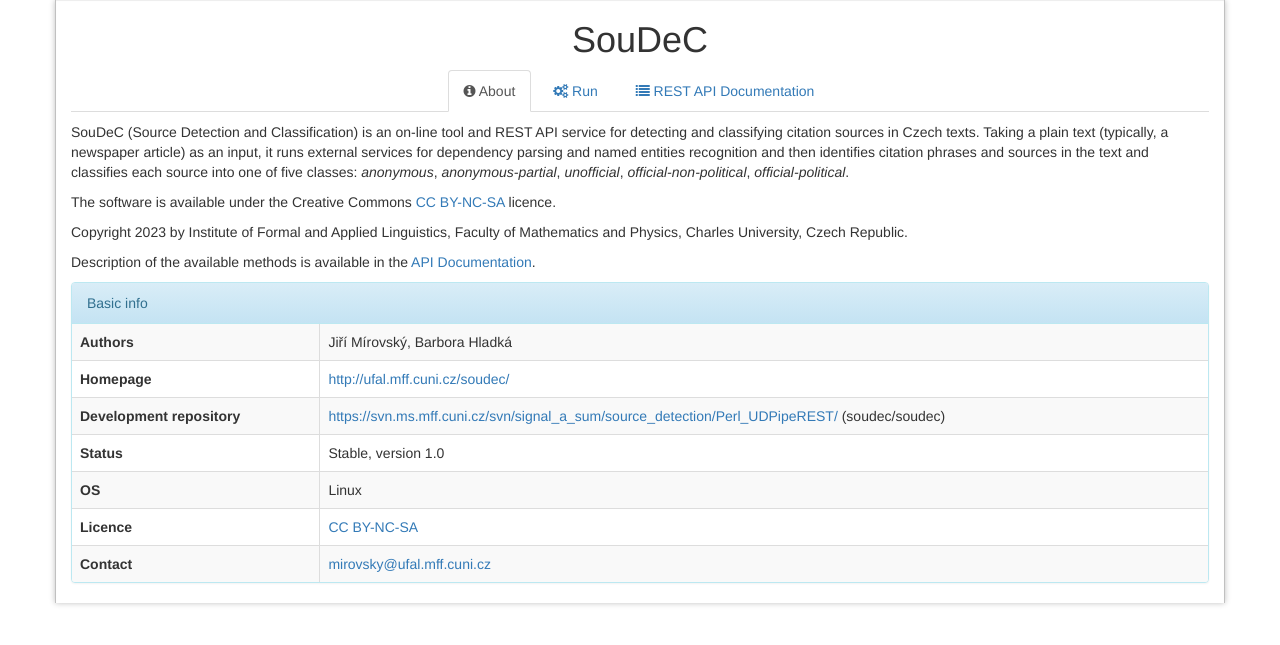
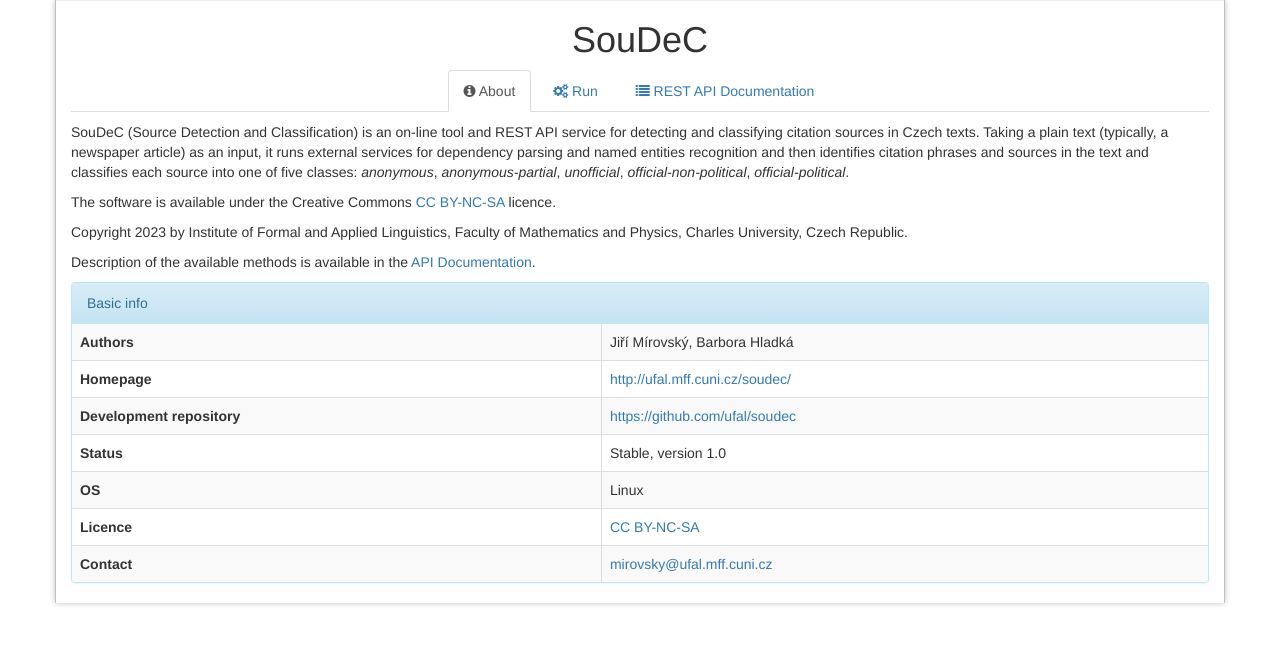
Before and after one commit to ufal/soudec, a PHP site: page /info.php in a window 1280 px wide. Shown: the top 645 px of the page. Run offline with PHP 8.4, Linux system fonts and the light colour scheme; some libraries are stand-ins or nearby versions.

Commit message:
Updated devel repo info

```diff
--- a/html/devel/info.php
+++ b/html/devel/info.php
@@ -15,7 +15,7 @@
   </tr>
   <tr>
       <th>Development repository</th>
-      <td><a href="https://svn.ms.mff.cuni.cz/svn/signal_a_sum/source_detection/Perl_UDPipeREST/" target="_blank">https://svn.ms.mff.cuni.cz/svn/signal_a_sum/source_detection/Perl_UDPipeREST/</a> (soudec/soudec)</td>
+      <td><a href="https://github.com/ufal/soudec" target="_blank">https://github.com/ufal/soudec</a></td>
   </tr>
   <tr>
       <th>Status</th>
--- a/html/info.php
+++ b/html/info.php
@@ -15,7 +15,7 @@
   </tr>
   <tr>
       <th>Development repository</th>
-      <td><a href="https://svn.ms.mff.cuni.cz/svn/signal_a_sum/source_detection/Perl_UDPipeREST/" target="_blank">https://svn.ms.mff.cuni.cz/svn/signal_a_sum/source_detection/Perl_UDPipeREST/</a> (soudec/soudec)</td>
+      <td><a href="https://github.com/ufal/soudec" target="_blank">https://github.com/ufal/soudec</a></td>
   </tr>
   <tr>
       <th>Status</th>
```
